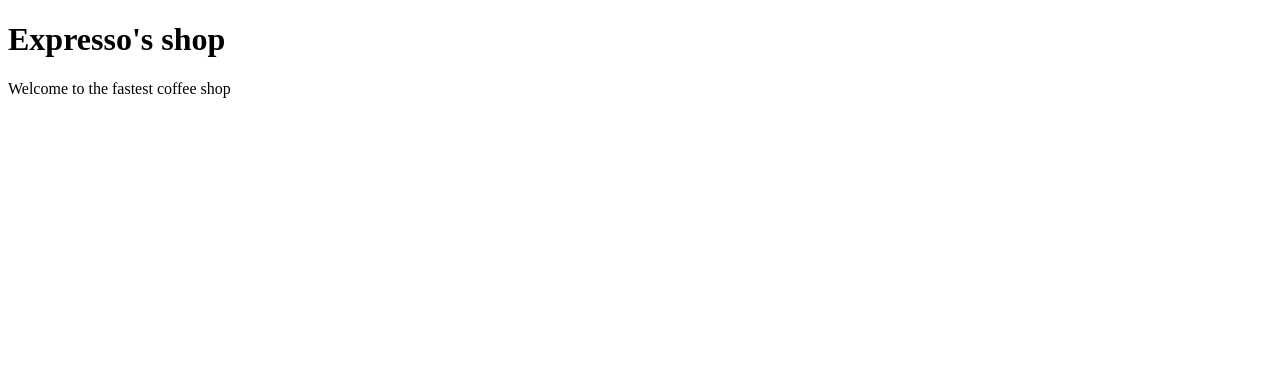
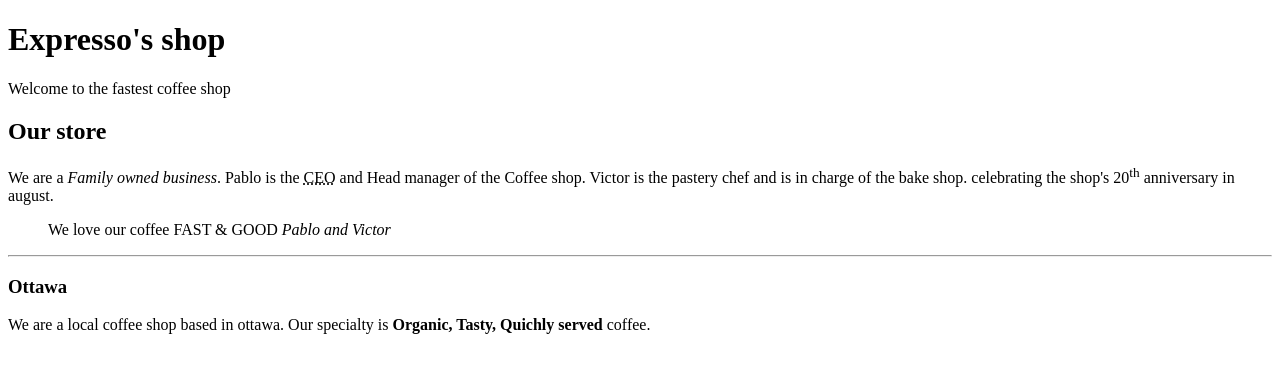
Before and after one commit to lhac0002/lhac0002.github.io, a plain HTML site: page week3/index.html in a window 1280 px wide. Drawn offline with Linux system fonts and the light colour scheme.

Commit message:
Adds article to index.html

```diff
--- a/week3/index.html
+++ b/week3/index.html
@@ -1,11 +1,39 @@
 <!DOCTYPE html>
 <html lang="en">
+
 <head>
     <meta charset="UTF-8">
     <title>Expresso's shop - Home</title>
 </head>
+
 <body>
+    <!--This is a comment-->
+    <!--
+        command/cntrl + / to add or remove comment
+     -->
+<header>
     <h1>Expresso's shop</h1>
     <p>Welcome to the fastest coffee shop</p>
+</header>
+<main\>
+    <article>
+        <h2>Our store</h2>
+        <p>
+            We are a <em>Family owned business</em>. Pablo is the <abbr title="Chief Executive Officer">CEO</abbr> and Head manager of the Coffee shop. Victor is the pastery chef and is in charge of the bake shop. celebrating the shop's 20<sup>th</sup> anniversary in august.
+        </p>
+        <blockquote>
+            We love our coffee FAST & GOOD <cite>Pablo and Victor</cite>
+        </blockquote>
+        <hr>
+        <section>
+            <h3>Ottawa</h3>
+            <p>
+                We are a local coffee shop based in ottawa. Our specialty is <b>Organic, Tasty, Quichly served</b> coffee.
+            </p>
+        </section>
+    </article>
+</main>
+<footer></footer>
 </body>
+
 </html>
```
